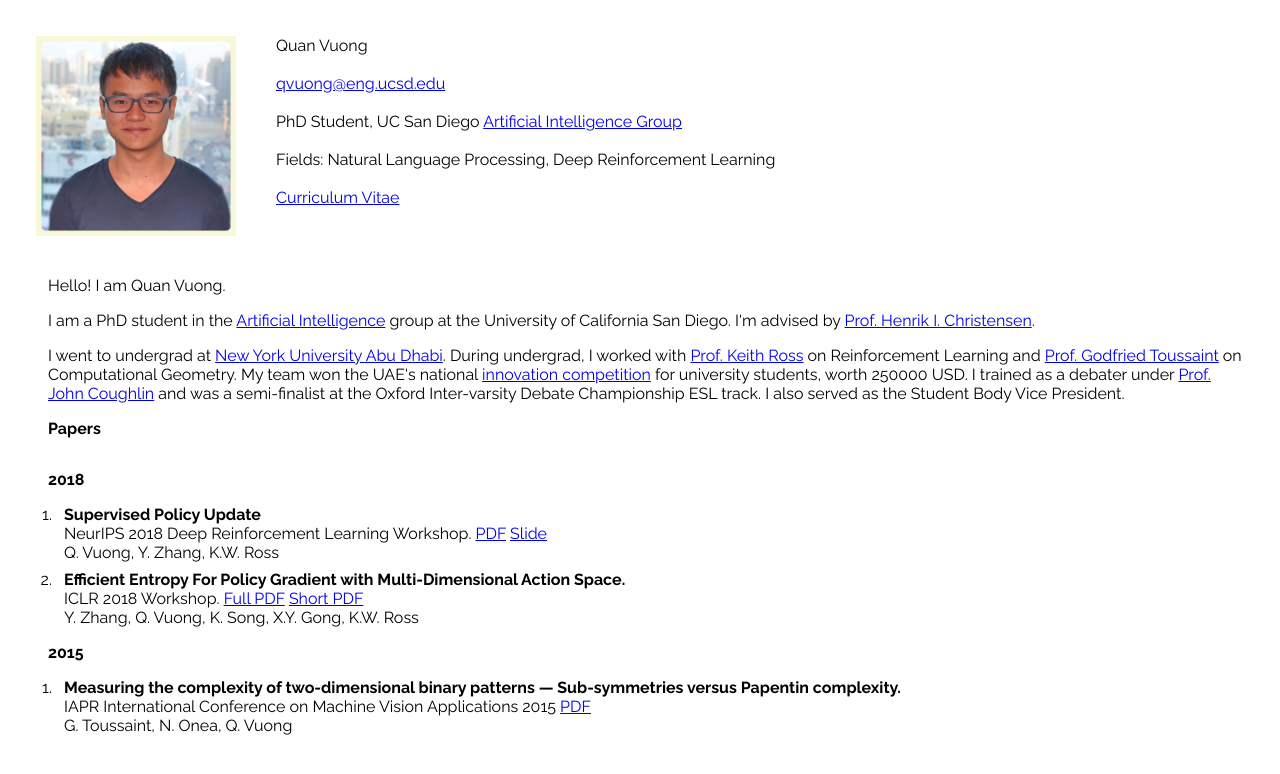
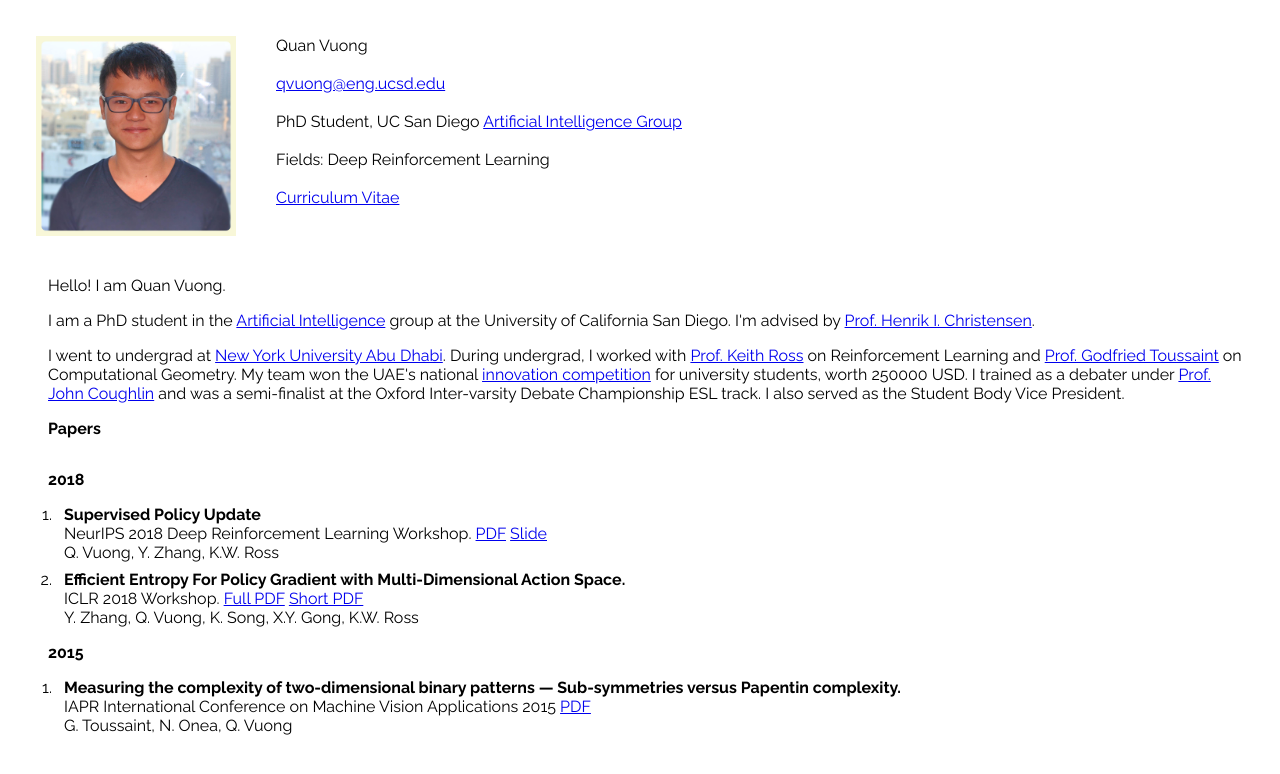
Before and after one commit to quanvuong/quanvuong.github.io, a React (Create React App) app: page / in a window 1280 px wide. Shown: the top 774 px of the page. Built offline with nearby package versions, Linux system fonts and the light colour scheme.

Commit message:
remove nlp

```diff
--- a/src/BasicInfo.js
+++ b/src/BasicInfo.js
@@ -8,7 +8,7 @@ class BasicInfo extends Component {
         <div>Quan Vuong</div><br/>
         <div><a href="mailto:qvuong@eng.ucsd.edu">qvuong@eng.ucsd.edu</a></div><br/>
         <div>PhD Student, UC San Diego <a href="http://ai.ucsd.edu/">Artificial Intelligence Group</a></div><br/>
-        <div>Fields: Natural Language Processing, Deep Reinforcement Learning</div><br/>
+        <div>Fields: Deep Reinforcement Learning</div><br/>
         <div><a href="https://drive.google.com/file/d/1DpEitRs4Vk8bhtCneUNOYMxa2f2Bai-m/view?usp=sharing">Curriculum Vitae</a></div><br/>
       </div>
     );
```
